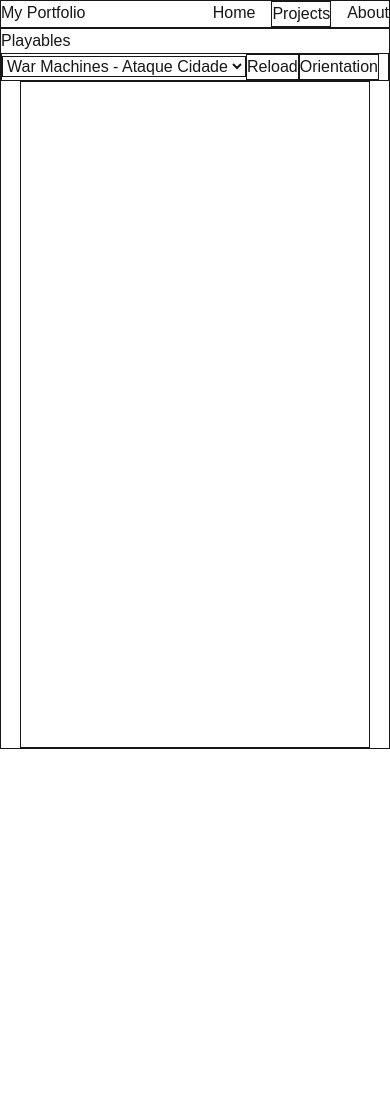
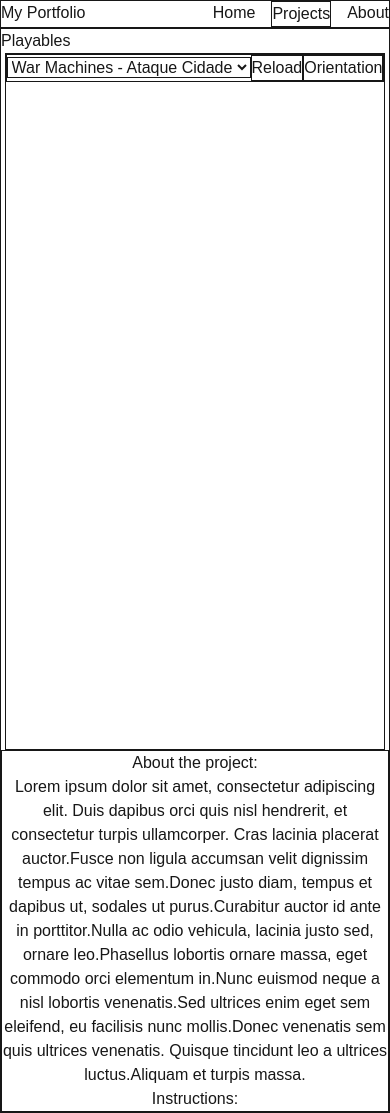
Before and after one commit to elMimu/portfolio, a Next.js app: page /projects/playables in a window 390 px wide. Before the commit the page ends 844 px from the top, so only its background shows below. Built offline with nearby package versions, Linux system fonts and the light colour scheme.

Commit message:
feat: add responsiviness to playable player component

```diff
--- a/src/app/components/PlayablePlayer.tsx
+++ b/src/app/components/PlayablePlayer.tsx
@@ -8,6 +8,7 @@ import { Playable } from "@/types/playable";
 import playable_list from "@/data/playable_list.json";
 
 import { useState } from "react";
+import { textTemplate } from "@/utils/textTemplate";
 
 let playable: Playable | null = (() => {
   if (playable_list.length > 0) {
@@ -21,13 +22,14 @@ export default function PlayablePlayer() {
   const [{ w, h }, setOrientation] = useState({ w: 350, h: 667 });
 
   return (
-    <div>
+    <div className="flex flex-wrap ">
+      <div className="mx-auto justify-items-center border">
+        {/* playable viewer section */}
         <menu className="border">
           <select
             className="border"
             onChange={(ev) => {
               playable = playable_list[parseInt(ev.target.value)];
-            console.log(playable);
               setLoadCount(loadCount + 1);
             }}
           >
@@ -58,14 +60,32 @@ export default function PlayablePlayer() {
             </button>
           </span>
         </menu>
-      <div>
         <iframe
           key={loadCount}
-          className={`mx-auto border`}
+          className={`mx-auto`}
           style={{ width: w, height: h }}
           src={playable ? playable.src : ""}
         />
       </div>
+      {/* / */}
+
+      {/* project info section */}
+      <div className="text-center flex-1 min-w-1/2 border">
+        <div>
+          <h2>About the project:</h2>
+          <p>{textTemplate}</p>
+        </div>
+
+        <div>
+          <h2>Instructions:</h2>
+        </div>
+      </div>
+      {/* / */}
+      <div className="">
+        <div>
+          <p></p>
+        </div>
+      </div>
     </div>
   );
 }
--- /dev/null
+++ b/src/utils/textTemplate.ts
@@ -0,0 +1,2 @@
+export const textTemplate =
+  "Lorem ipsum dolor sit amet, consectetur adipiscing elit. Duis dapibus orci quis nisl hendrerit, et consectetur turpis ullamcorper. Cras lacinia placerat auctor.Fusce non ligula accumsan velit dignissim tempus ac vitae sem.Donec justo diam, tempus et dapibus ut, sodales ut purus.Curabitur auctor id ante in porttitor.Nulla ac odio vehicula, lacinia justo sed, ornare leo.Phasellus lobortis ornare massa, eget commodo orci elementum in.Nunc euismod neque a nisl lobortis venenatis.Sed ultrices enim eget sem eleifend, eu facilisis nunc mollis.Donec venenatis sem quis ultrices venenatis. Quisque tincidunt leo a ultrices luctus.Aliquam et turpis massa.";
```
Lines whose indentation alone changed are shown as unchanged.
